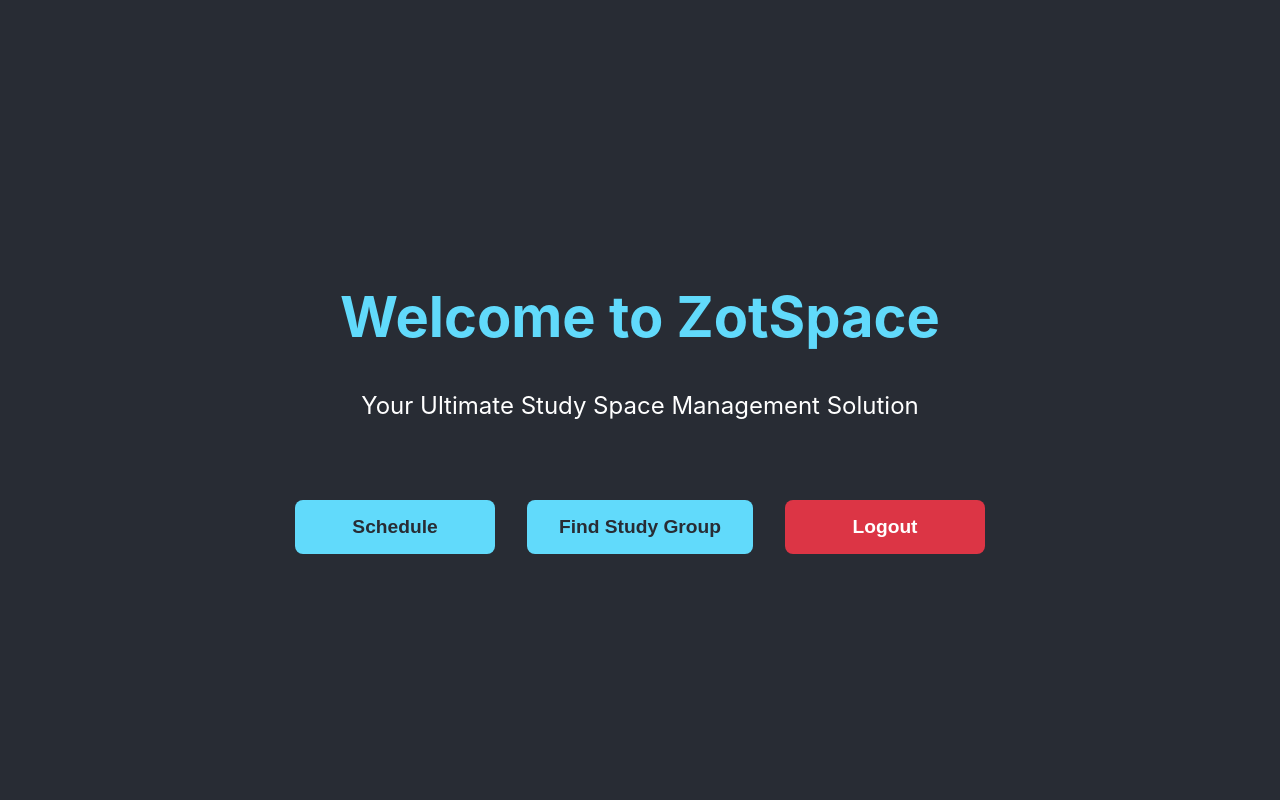
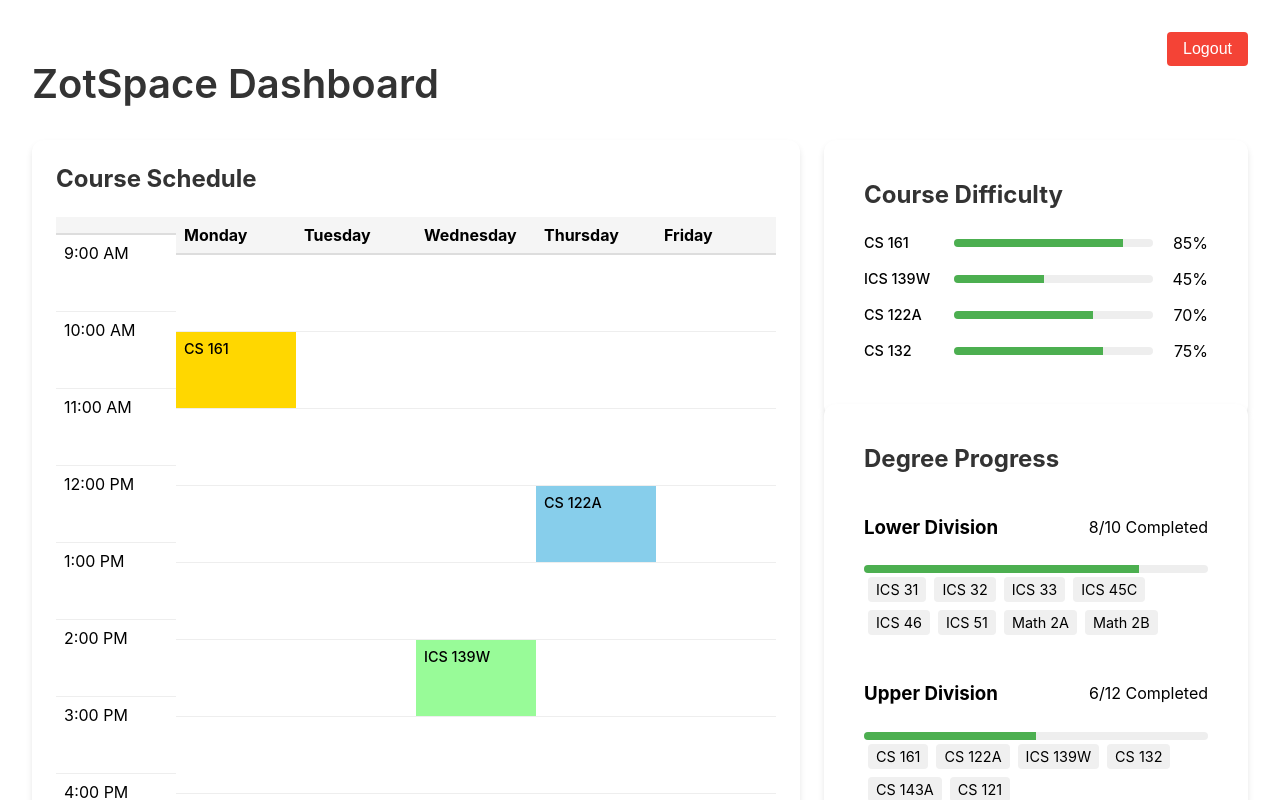
Before and after one commit to tiimbiim/ZotSpace, a React (Create React App) app in the folder zotspace_frontend/: page / in a window 1280 px wide. Shown: the top 800 px of the page. Built offline with nearby package versions, Linux system fonts and the light colour scheme; no server answers; sample sign-in values are in the browser's storage; the HTML template or start-up script is replaced by a standard one.

Commit message:
frontend backend connected

```diff
--- a/zotspace_frontend/package.json
+++ b/zotspace_frontend/package.json
@@ -11,6 +11,7 @@
     "axios": "^1.9.0",
     "firebase": "^11.8.1",
     "react": "^19.1.0",
+    "react-calendar": "^5.1.0",
     "react-dom": "^19.1.0",
     "react-router-dom": "^7.6.0",
     "react-scripts": "5.0.1",
--- a/zotspace_frontend/src/App.js
+++ b/zotspace_frontend/src/App.js
@@ -1,5 +1,5 @@
 import React, { useState, useEffect } from 'react';
-import { BrowserRouter as Router, Routes, Route, useNavigate, Navigate } from 'react-router-dom';
+import { BrowserRouter as Router, Routes, Route, Navigate } from 'react-router-dom';
 import { onAuthStateChanged } from 'firebase/auth';
 import { auth } from './firebase.config.js';
 import './App.css';
@@ -8,6 +8,7 @@ import Schedule from './pages/Schedule';
 import StudyGroup from './pages/StudyGroup';
 import axios from 'axios';
 
+import Dashboard from './components/Dashboard.js';
 
 // const axios = require('axios').default;
 
@@ -47,56 +48,56 @@ function ProtectedRoute({ children }) {
   return children;
 }
 
-function Home() {
-  const navigate = useNavigate();
+// function Home() {
+//   const navigate = useNavigate();
 
-  const handleSchedule = () => {
-    navigate('/schedule');
-  };
+//   const handleSchedule = () => {
+//     navigate('/schedule');
+//   };
 
-  const handleFindStudyGroup = () => {
-    navigate('/study-group');
-  };
+//   const handleFindStudyGroup = () => {
+//     navigate('/study-group');
+//   };
 
-  const handleLogout = async () => {
-    try {
-      await auth.signOut();
-      navigate('/login');
-    } catch (error) {
-      console.error('Error signing out:', error);
-    }
-  };
+//   const handleLogout = async () => {
+//     try {
+//       await auth.signOut();
+//       navigate('/login');
+//     } catch (error) {
+//       console.error('Error signing out:', error);
+//     }
+//   };
 
 
-  return (
-    <div className="App">
-      <header className="App-header">
-        <h1>Welcome to ZotSpace</h1>
-        <p>Your Ultimate Study Space Management Solution</p>
-        <div className="button-container">
-          <button
-            className="action-button"
-            onClick={handleSchedule}
-          >
-            Schedule
-          </button>
-          <button
-            className="action-button"
-            onClick={handleFindStudyGroup}
-          >
-            Find Study Group
-          </button>
-          <button
-            className="action-button logout-button"
-            onClick={handleLogout}
-          >
-            Logout
-          </button>
-        </div>
-      </header>
-    </div>
-  );
-}
+//   return (
+//     <div className="App">
+//       <header className="App-header">
+//         <h1>Welcome to ZotSpace</h1>
+//         <p>Your Ultimate Study Space Management Solution</p>
+//         <div className="button-container">
+//           <button
+//             className="action-button"
+//             onClick={handleSchedule}
+//           >
+//             Schedule
+//           </button>
+//           <button
+//             className="action-button"
+//             onClick={handleFindStudyGroup}
+//           >
+//             Find Study Group
+//           </button>
+//           <button
+//             className="action-button logout-button"
+//             onClick={handleLogout}
+//           >
+//             Logout
+//           </button>
+//         </div>
+//       </header>
+//     </div>
+//   );
+// }
 
 function App() {
   return (
@@ -107,7 +108,8 @@ function App() {
           path="/"
           element={
             <ProtectedRoute>
-              <Home />
+              <Dashboard />
+{/* originally Home */}
             </ProtectedRoute>
           }
         />
--- a/zotspace_frontend/src/components/Dashboard.css
+++ b/zotspace_frontend/src/components/Dashboard.css
@@ -2,6 +2,7 @@
   padding: 2rem;
   max-width: 1400px;
   margin: 0 auto;
+  position: relative;
 }
 
 .dashboard h1 {
@@ -9,6 +10,24 @@
   margin-bottom: 2rem;
   font-size: 2.5rem;
   font-weight: 600;
+}
+
+.logout-button {
+  position: absolute;
+  top: 2rem;
+  right: 2rem;
+  padding: 0.5rem 1rem;
+  background-color: #f44336;
+  color: white;
+  border: none;
+  border-radius: 4px;
+  cursor: pointer;
+  font-size: 1rem;
+  transition: background-color 0.2s ease;
+}
+
+.logout-button:hover {
+  background-color: #d32f2f;
 }
 
 .dashboard-grid {
--- a/zotspace_frontend/src/components/Dashboard.js
+++ b/zotspace_frontend/src/components/Dashboard.js
@@ -1,15 +1,31 @@
 import React from 'react';
+import { useNavigate } from 'react-router-dom';
+// added
+import { auth } from '../firebase.config.js';
+// added
 import './Dashboard.css';
 import CourseSchedule from './widgets/CourseSchedule';
 import Requirements from './widgets/Requirements';
 import DifficultyMeter from './widgets/DifficultyMeter';
-import TodoList from './widgets/TdDoList';
+import TodoList from './widgets/TodoList';
 import StudyRooms from './widgets/StudyRooms';
 import CalendarWidget from './widgets/Calendar';
 
 const Dashboard = () => {
+  const navigate = useNavigate();
+
+  const handleLogout = async () => {
+    try {
+      await auth.signOut();
+      navigate('/login');
+    } catch (error) {
+      console.error('Error signing out:', error);
+    }
+  };
+
   return (
     <div className="dashboard">
+      <button className="logout-button" onClick={handleLogout}>Logout</button>
       <h1>ZotSpace Dashboard</h1>
       <div className="dashboard-grid">
         <div className="widget course-schedule">
--- a/zotspace_frontend/src/components/widgets/Calendar.js
+++ b/zotspace_frontend/src/components/widgets/Calendar.js
@@ -6,37 +6,12 @@ import './Widgets.css';
 const CalendarWidget = () => {
   const today = new Date();
 
-  const events = [
-    { date: '2024-03-15', title: 'ICS 139W Midterm' },
-    { date: '2024-03-20', title: 'CS 161 Project Due' },
-    { date: '2024-03-25', title: 'CS 122A Quiz' }
-  ];
-
-  const tileClassName = ({ date }) => {
-    const formattedDate = date.toISOString().split('T')[0];
-    if (events.some(event => event.date === formattedDate)) {
-      return 'has-event';
-    }
-  };
-
-  const tileContent = ({ date }) => {
-    const formattedDate = date.toISOString().split('T')[0];
-    const dayEvents = events.filter(event => event.date === formattedDate);
-    if (dayEvents.length > 0) {
-      return (
-        <div className="event-dot"></div>
-      );
-    }
-  };
-
   return (
     <div className="calendar-widget">
       <h2>Calendar</h2>
       <div className="calendar-container">
         <Calendar
           value={today}
-          tileClassName={tileClassName}
-          tileContent={tileContent}
           showNavigation={true}
           selectRange={false}
           onClickDay={null}
--- a/zotspace_frontend/src/components/widgets/StudyRooms.js
+++ b/zotspace_frontend/src/components/widgets/StudyRooms.js
@@ -1,18 +1,8 @@
-import React, { useState } from 'react';
+// import React, { useState } from 'react';
 import './Widgets.css';
 
 const StudyRooms = () => {
   // Replace with study room data
-  const [rooms] = useState([
-  ]);
-
-  const getOccupancyColor = (current, capacity) => {
-    const percentage = (current / capacity) * 100;
-    if (percentage < 50) return '#4dff4d';
-    if (percentage < 80) return '#ffd700';
-    return '#ff4d4d';
-  };
-
   return (
     <div className="study-rooms-widget">
       <h2>Study Spaces</h2>
--- a/zotspace_frontend/src/components/widgets/Widgets.css
+++ b/zotspace_frontend/src/components/widgets/Widgets.css
@@ -7,7 +7,7 @@
 
 /* Course Schedule Styles */
 .course-schedule-widget {
-  height: 100%;
+  height: 900px;
   overflow: auto;
 }
 
```
Also changed, not shown: zotspace_frontend/src/components/widgets/CourseSchedule.js (line endings or trailing spaces), zotspace_frontend/src/components/widgets/DifficultyMeter.js (line endings or trailing spaces), zotspace_frontend/src/components/widgets/Requirements.js (line endings or trailing spaces), zotspace_frontend/src/components/widgets/ToDoList.js (line endings or trailing spaces), 1 other file (tests, documents, lock files or other folders).
